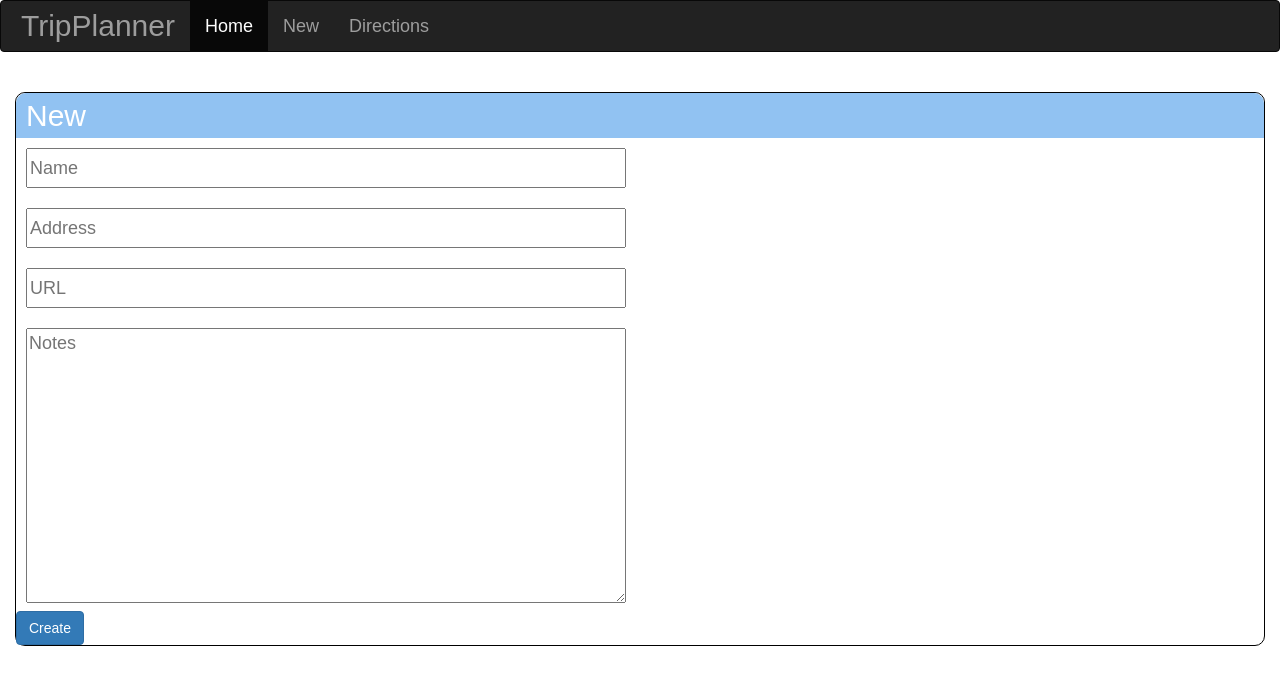
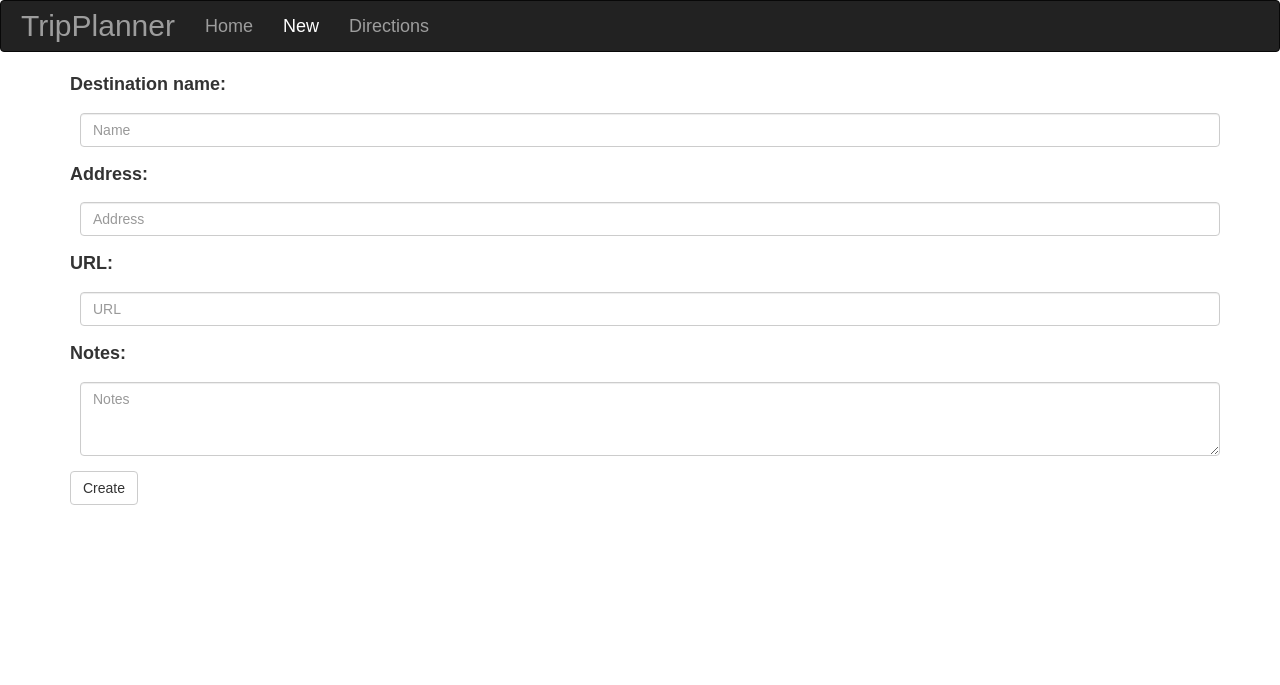
Before and after one commit to dth26/TripPlanner-Public-, a Flask app: page / in a window 1280 px wide. Shown: the top 685 px of the page. Run offline with Flask 2, Linux system fonts and the light colour scheme; some libraries are stand-ins or nearby versions.

Commit message:
fix menu item highlight; fix form on new page

```diff
--- a/static/js/home.js
+++ b/static/js/home.js
@@ -457,6 +457,7 @@ function addNewDestinations(data, travelMode){
     }
     loadDot();
     // this code will start running immediatly if timer isn't added
+
     setTimeout(function () {
 
         var counter = 1;
--- a/static/js/new.js
+++ b/static/js/new.js
@@ -22,7 +22,6 @@ $(document).ready(function(){
                 coordinates['latitude'] = results[0].geometry.location.lat();
                 coordinates['longitude'] = results[0].geometry.location.lng();
                 // send data to server and store data
-
                 $.getJSON('/newDestination', {
                     Name: name,
                     Description: description,
--- a/templates/base.html
+++ b/templates/base.html
@@ -43,9 +43,9 @@
                 <a class="navbar-brand">TripPlanner</a>
                 <div class="collapse navbar-collapse" id="myNavbar">
                     <ul class="nav navbar-nav">
-                        <li class="active"><a href="{{ url_for('home') }}" >Home</a></li>
-                        <li><a href="{{ url_for('createNew') }}">New</a></li>
-                        <li><a href="{{ url_for('savedDirections') }}">Directions</a></li>
+                        <li><a id="menuItemHome" href="{{ url_for('home') }}" >Home</a></li>
+                        <li><a id="menuItemNew" href="{{ url_for('createNew') }}">New</a></li>
+                        <li><a id="menuItemDirections" href="{{ url_for('savedDirections') }}">Directions</a></li>
                     </ul>
                 </div>
             </div>
--- a/templates/home.html
+++ b/templates/home.html
@@ -5,6 +5,11 @@
 {% block js %}
 	<script src="{{ url_for('static', filename='js/home.js') }}"></script>
 	<script src="{{ url_for('static', filename='js/directions.js')}}"></script>
+	<script>
+	    $(document).ready(function(){
+            $('#menuItemHome').css('color','white');
+        });
+	</script>
 {% endblock %}
 
 
--- a/templates/new.html
+++ b/templates/new.html
@@ -2,6 +2,11 @@
 
 {% block js %}
 	<script src="{{ url_for('static', filename='js/new.js') }}"></script>
+	<script>
+	    $(document).ready(function(){
+            $('#menuItemNew').css('color','white');
+        });
+	</script>
 {% endblock %}
 
 
@@ -11,13 +16,34 @@
 {% endblock %}
 
 {% block content %}
-<div class="block">
-    <div class="blockHeader">New</div><br/>
+<!--<div class="block">-->
+<!--    <div class="blockHeader">New</div><br/>-->
     <!--<form enctype="multipart/form-data" action="{{ url_for("addNewDestination") }}" method="post" autocomplete="off">-->
-    <input type="text" id="nameIn" name="Name"  placeholder="Name"><br/>
-    <input type="text" id="addressIn" name="Address"  placeholder="Address"><br/>
-    <input type="text" id="URLin"name="URL" placeholder="URL"><br/>
-    <textarea id="descrptionIn" name="Description" value="Description" placeholder="Notes"></textarea><br/>
-    <button id="submitIn" type="button" class="btn btn-primary">Create</button>
+<!--    <input type="text" id="nameIn" name="Name"  placeholder="Name"><br/>-->
+<!--    <input type="text" id="addressIn" name="Address"  placeholder="Address"><br/>-->
+<!--    <input type="text" id="URLin"name="URL" placeholder="URL"><br/>-->
+<!--    <textarea id="descrptionIn" name="Description" value="Description" placeholder="Notes"></textarea><br/>-->
+<!--    <button id="submitIn" type="button" class="btn btn-primary">Create</button>-->
+<!--</div>-->
+<div class="container">
+
+      <div class="form-group">
+        <label for="nameIn">Destination name:</label>
+        <input type="text" name="Name"  class="form-control" id="nameIn" placeholder="Name">
+      </div>
+      <div class="form-group">
+        <label for="addressIn">Address:</label>
+        <input type="text" name="Address"  class="form-control" id="addressIn" placeholder="Address">
+      </div>
+      <div class="form-group">
+        <label for="URLin">URL:</label>
+        <input type="text"  name="URL" class="form-control"  id="URLin" placeholder="URL">
+      </div>
+      <div class="form-group">
+         <label for="descrptionIn">Notes:</label>
+        <textarea id="descrptionIn" name="Description" value="Description" placeholder="Notes" class="form-control" rows="3"></textarea>
+      </div>
+      <button id="submitIn" type="button" class="btn btn-default">Create</button>
+
 </div>
 {% endblock %}
--- a/templates/savedDirections.html
+++ b/templates/savedDirections.html
@@ -5,6 +5,11 @@
 {% block js %}
 	<script src="{{ url_for('static', filename='js/savedDirections.js')}}"></script>
 	<script src="{{ url_for('static', filename='js/directions.js')}}"></script>
+	<script>
+	    $(document).ready(function(){
+            $('#menuItemDirections').css('color','white');
+        });
+	</script>
 {% endblock %}
 
 
```
Also changed, not shown: db_file.db.
